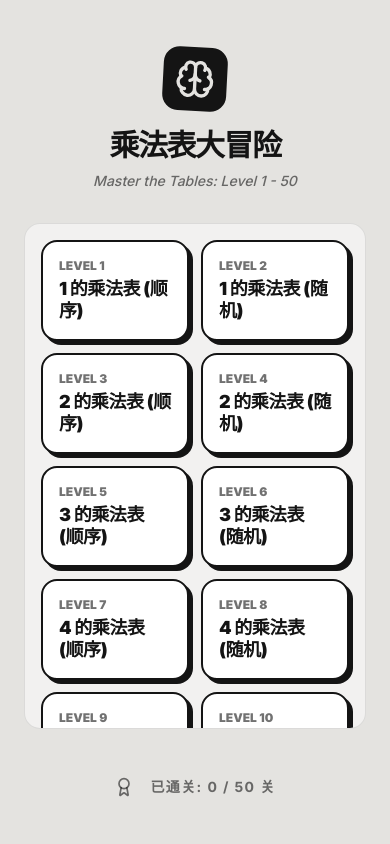
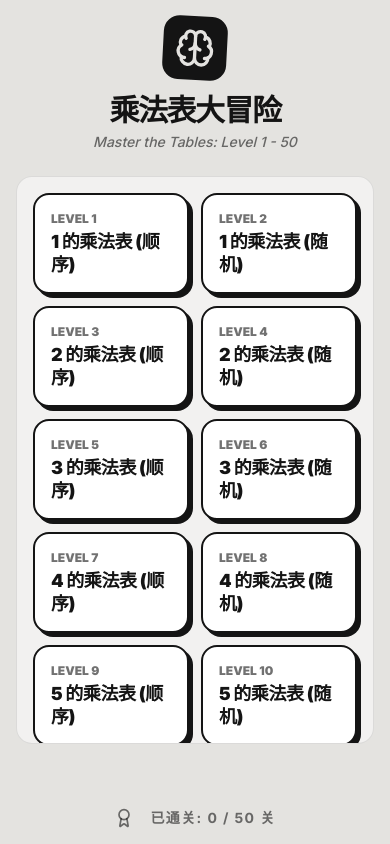
Before and after one commit to nobody0619/12x12, a React (Vite) app: page / in a window 390 px wide. Built offline with nearby package versions, Linux system fonts and the light colour scheme.

Commit message:
feat: Adjust layout and time limits for levels
Refactors the menu layout for better responsiveness and increases the time limits for several levels to provide a more balanced challenge, especially for mixed table exercises and full table mastery.

```diff
--- a/src/App.tsx
+++ b/src/App.tsx
@@ -253,24 +253,24 @@ export default function App() {
   };
 
   const renderMenu = () => (
-    <div className="flex flex-col items-center justify-center min-h-screen bg-[#E4E3E0] p-6 font-sans">
+    <div className="flex flex-col items-center justify-center h-screen bg-[#E4E3E0] p-4 sm:p-6 font-sans overflow-hidden">
       <motion.div
         initial={{ opacity: 0, y: 20 }}
         animate={{ opacity: 1, y: 0 }}
-        className="text-center mb-8 sm:mb-12"
+        className="text-center mb-6 sm:mb-10 flex-none"
       >
-        <div className="flex justify-center mb-4">
+        <div className="flex justify-center mb-3 sm:mb-4">
           <div className="bg-[#141414] p-3 sm:p-4 rounded-2xl rotate-3">
             <Brain className="w-10 h-10 sm:w-12 sm:h-12 text-[#E4E3E0]" />
           </div>
         </div>
-        <h1 className="text-3xl sm:text-5xl font-black text-[#141414] tracking-tighter uppercase mb-2">
+        <h1 className="text-3xl sm:text-5xl font-black text-[#141414] tracking-tighter uppercase mb-1 sm:mb-2">
           乘法表大冒险
         </h1>
         <p className="text-[#141414]/60 font-medium italic text-sm sm:text-base">Master the Tables: Level 1 - 50</p>
       </motion.div>
 
-      <div className="grid grid-cols-2 sm:grid-cols-2 md:grid-cols-3 lg:grid-cols-4 gap-3 sm:gap-4 max-w-6xl w-full overflow-y-auto max-h-[60vh] sm:max-h-[65vh] p-4 sm:p-6 bg-white/50 rounded-2xl sm:rounded-3xl border border-[#141414]/10">
+      <div className="grid grid-cols-2 sm:grid-cols-2 md:grid-cols-3 lg:grid-cols-4 gap-3 sm:gap-4 max-w-6xl w-full overflow-y-auto flex-1 p-4 sm:p-6 bg-white/50 rounded-2xl sm:rounded-3xl border border-[#141414]/10 mb-4">
         {LEVELS.map((level) => {
           const count = completionCounts[level.id] || 0;
 
@@ -332,9 +332,10 @@ export default function App() {
     const progress = ((currentQuestionIndex) / questions.length) * 100;
 
     return (
-      <div className="flex flex-col min-h-screen bg-[#141414] text-[#E4E3E0] p-4 sm:p-6 font-mono overflow-x-hidden">
+      <div className="flex flex-col h-screen bg-[#141414] text-[#E4E3E0] font-mono overflow-hidden">
+        <div className="max-w-3xl mx-auto w-full h-full flex flex-col p-4 sm:p-8">
           {/* Header */}
-        <div className="flex flex-col sm:flex-row justify-between items-start sm:items-center gap-4 mb-6 sm:mb-8">
+          <div className="flex flex-col sm:flex-row justify-between items-start sm:items-center gap-4 mb-4 sm:mb-8 flex-none">
             <div className="flex items-center gap-2 sm:gap-3 w-full sm:w-auto">
               <button
                 onClick={() => setGameState('menu')}
@@ -377,7 +378,7 @@ export default function App() {
           </div>
 
           {/* Question Area */}
-        <div className="flex-1 flex flex-col items-center justify-center mb-8">
+          <div className="flex-1 flex flex-col items-center justify-center min-h-0">
             <motion.div
               key={currentQuestionIndex}
               initial={{ opacity: 0, y: 10 }}
@@ -390,7 +391,7 @@ export default function App() {
                 duration: isShaking ? 0.4 : 0.15,
                 times: isShaking ? [0, 0.2, 0.4, 0.6, 0.8, 1] : undefined
               }}
-            className="text-center"
+              className="text-center py-4 sm:py-8"
             >
               <div className="text-5xl sm:text-8xl font-black tracking-tighter mb-4 flex items-center justify-center gap-2 sm:gap-4">
                 <span>{currentQ?.a}</span>
@@ -406,7 +407,7 @@ export default function App() {
                 <motion.div
                   initial={{ opacity: 0 }}
                   animate={{ opacity: 1 }}
-                className="text-red-400 font-bold text-xl uppercase tracking-widest"
+                  className="text-red-400 font-bold text-lg sm:text-xl uppercase tracking-widest"
                 >
                   错误！惩罚：该题多做2遍
                 </motion.div>
@@ -415,7 +416,7 @@ export default function App() {
           </div>
 
           {/* Number Pad */}
-        <div className="max-w-md mx-auto w-full grid grid-cols-3 gap-2 sm:gap-4 mb-4 sm:mb-8">
+          <div className="max-w-md mx-auto w-full grid grid-cols-3 gap-2 sm:gap-4 mb-2 sm:mb-4 flex-none">
             {['1', '2', '3', '4', '5', '6', '7', '8', '9', 'C', '0', 'OK'].map((btn) => (
               <motion.button
                 key={btn}
@@ -426,7 +427,7 @@ export default function App() {
                   else handleNumberClick(btn);
                 }}
                 className={`
-                h-16 sm:h-20 rounded-xl sm:rounded-2xl text-2xl sm:text-3xl font-black flex items-center justify-center
+                  h-14 sm:h-20 rounded-xl sm:rounded-2xl text-2xl sm:text-3xl font-black flex items-center justify-center
                   ${btn === 'OK' ? 'bg-[#E4E3E0] text-[#141414] col-span-1' :
                     btn === 'C' ? 'bg-red-500/20 text-red-500 border border-red-500/50' :
                     'bg-white/5 border border-white/10 hover:bg-white/10'}
@@ -437,21 +438,22 @@ export default function App() {
             ))}
           </div>
         </div>
+      </div>
     );
   };
 
   const renderLevelComplete = () => (
-    <div className="flex flex-col items-center justify-center min-h-screen bg-[#E4E3E0] p-4 sm:p-6 font-sans text-[#141414]">
+    <div className="flex flex-col items-center justify-center h-screen bg-[#E4E3E0] p-4 sm:p-6 font-sans text-[#141414] overflow-hidden">
       <motion.div
         initial={{ scale: 0.5, opacity: 0 }}
         animate={{ scale: 1, opacity: 1 }}
-        className="bg-white p-8 sm:p-12 rounded-[2rem] sm:rounded-[3rem] border-4 border-[#141414] shadow-[8px_8px_0px_0px_rgba(20,20,20,1)] sm:shadow-[12px_12px_0px_0px_rgba(20,20,20,1)] text-center max-w-sm w-full"
+        className="bg-white p-6 sm:p-12 rounded-[2rem] sm:rounded-[3rem] border-4 border-[#141414] shadow-[8px_8px_0px_0px_rgba(20,20,20,1)] sm:shadow-[12px_12px_0px_0px_rgba(20,20,20,1)] text-center max-w-sm w-full"
       >
         <div className="flex justify-center mb-4 sm:mb-6">
           <Trophy className="w-16 h-16 sm:w-20 sm:h-20 text-yellow-500" />
         </div>
-        <h2 className="text-3xl sm:text-4xl font-black uppercase tracking-tighter mb-2">闯关成功!</h2>
-        <p className="text-base sm:text-lg font-bold opacity-60 mb-6 sm:mb-8 italic">Level {currentLevel} Completed</p>
+        <h2 className="text-3xl sm:text-4xl font-black uppercase tracking-tighter mb-1 sm:mb-2">闯关成功!</h2>
+        <p className="text-base sm:text-lg font-bold opacity-60 mb-4 sm:mb-8 italic">Level {currentLevel} Completed</p>
 
         <div className="space-y-4 mb-10">
           <div className="flex justify-between font-bold border-b border-[#141414]/10 pb-2">
@@ -483,17 +485,17 @@ export default function App() {
   );
 
   const renderGameOver = () => (
-    <div className="flex flex-col items-center justify-center min-h-screen bg-red-50 p-4 sm:p-6 font-sans text-[#141414]">
+    <div className="flex flex-col items-center justify-center h-screen bg-red-50 p-4 sm:p-6 font-sans text-[#141414] overflow-hidden">
       <motion.div
         initial={{ y: 50, opacity: 0 }}
         animate={{ y: 0, opacity: 1 }}
-        className="bg-white p-8 sm:p-12 rounded-[2rem] sm:rounded-[3rem] border-4 border-red-500 shadow-[8px_8px_0px_0px_rgba(239,68,68,1)] sm:shadow-[12px_12px_0px_0px_rgba(239,68,68,1)] text-center max-w-sm w-full"
+        className="bg-white p-6 sm:p-12 rounded-[2rem] sm:rounded-[3rem] border-4 border-red-500 shadow-[8px_8px_0px_0px_rgba(239,68,68,1)] sm:shadow-[12px_12px_0px_0px_rgba(239,68,68,1)] text-center max-w-sm w-full"
       >
         <div className="flex justify-center mb-4 sm:mb-6">
           <XCircle className="w-16 h-16 sm:w-20 sm:h-20 text-red-500" />
         </div>
-        <h2 className="text-3xl sm:text-4xl font-black uppercase tracking-tighter mb-2 text-red-500">时间到!</h2>
-        <p className="text-base sm:text-lg font-bold opacity-60 mb-6 sm:mb-8 italic">Level {currentLevel} Failed</p>
+        <h2 className="text-3xl sm:text-4xl font-black uppercase tracking-tighter mb-1 sm:mb-2 text-red-500">时间到!</h2>
+        <p className="text-base sm:text-lg font-bold opacity-60 mb-4 sm:mb-8 italic">Level {currentLevel} Failed</p>
 
         <p className="mb-10 font-medium text-gray-600">
           别灰心！乘法表需要多加练习才能熟练。再试一次吧！
--- a/src/constants.ts
+++ b/src/constants.ts
@@ -26,40 +26,40 @@ export const LEVELS: LevelConfig[] = Array.from({ length: 50 }, (_, i) => {
     tables = [tableNum];
     isSequential = id % 2 !== 0;
     description = `${tableNum} 的乘法表 (${isSequential ? '顺序' : '随机'})`;
-    timeLimit = isSequential ? 60 : 45;
+    timeLimit = isSequential ? 75 : 60;
   } else if (id <= 28) {
     // 25-28: Small Mix (1-3)
     tables = [1, 2, 3];
     questionCount = 15;
-    timeLimit = 50;
+    timeLimit = 65;
     difficulty = 'medium';
     description = '混合练习 (1-3)';
   } else if (id <= 32) {
     // 29-32: Small Mix (4-6)
     tables = [4, 5, 6];
     questionCount = 15;
-    timeLimit = 50;
+    timeLimit = 65;
     difficulty = 'medium';
     description = '混合练习 (4-6)';
   } else if (id <= 36) {
     // 33-36: Small Mix (7-9)
     tables = [7, 8, 9];
     questionCount = 15;
-    timeLimit = 50;
+    timeLimit = 65;
     difficulty = 'medium';
     description = '混合练习 (7-9)';
   } else if (id <= 40) {
     // 37-40: Small Mix (10-12)
     tables = [10, 11, 12];
     questionCount = 15;
-    timeLimit = 50;
+    timeLimit = 65;
     difficulty = 'medium';
     description = '混合练习 (10-12)';
   } else if (id <= 45) {
     // 41-45: Full Mix (1-12)
     tables = Array.from({ length: 12 }, (_, i) => i + 1);
     questionCount = 20;
-    timeLimit = 60;
+    timeLimit = 75;
     difficulty = 'hard';
     description = '全表大乱斗 (1-12)';
   } else {
@@ -67,8 +67,8 @@ export const LEVELS: LevelConfig[] = Array.from({ length: 50 }, (_, i) => {
     tables = Array.from({ length: 12 }, (_, i) => i + 1);
     // Progressively increase question count: 46:25, 47:28, 48:32, 49:35, 50:40
     const counts = [25, 28, 32, 35, 40];
-    // Increase time limits: 46:90s, 47:100s, 48:120s, 49:140s, 50:180s
-    const times = [90, 100, 120, 140, 180];
+    // Increase time limits (original * 1.25): 46:115s, 47:125s, 48:150s, 49:175s, 50:225s
+    const times = [115, 125, 150, 175, 225];
     questionCount = counts[id - 46];
     timeLimit = times[id - 46];
     difficulty = 'expert';
```
Lines whose indentation alone changed are shown as unchanged.
